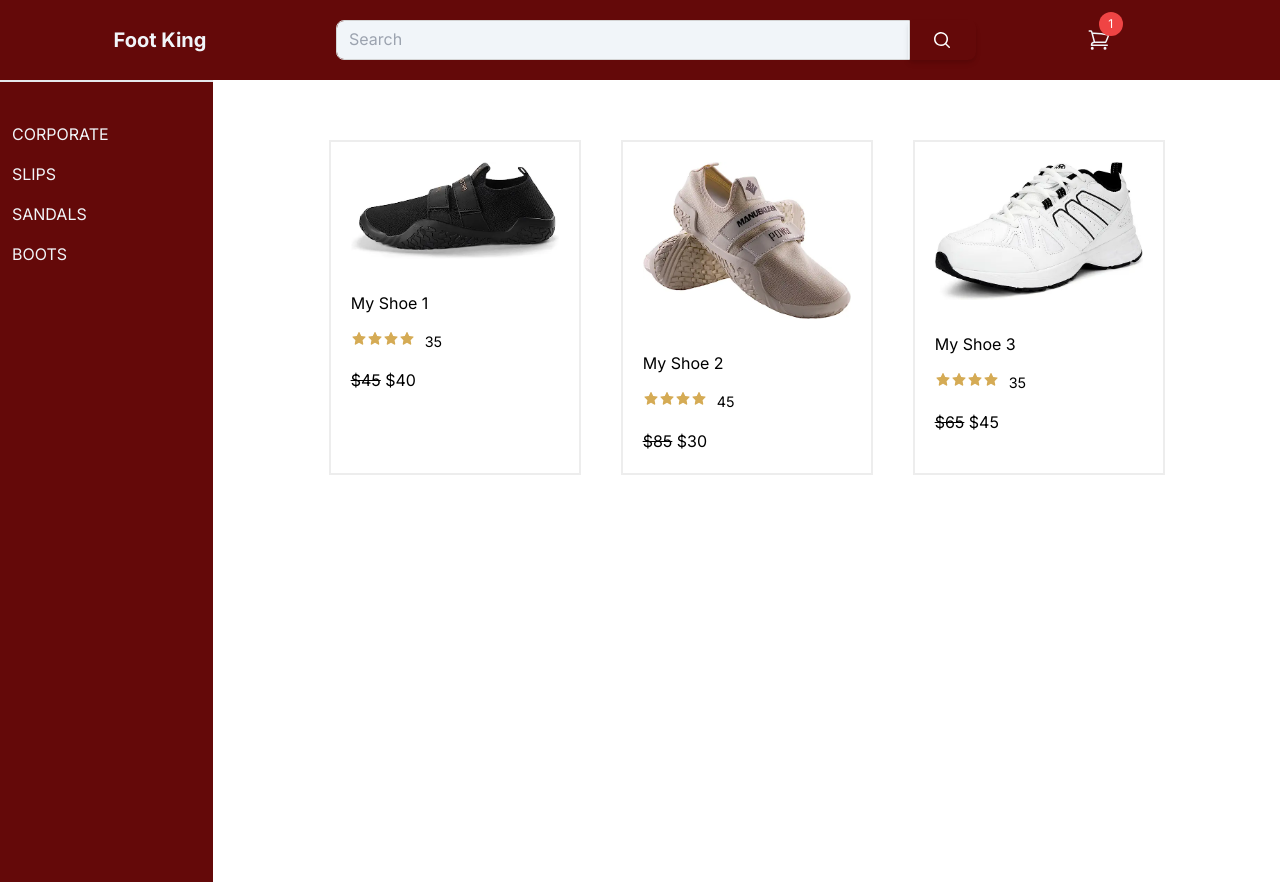
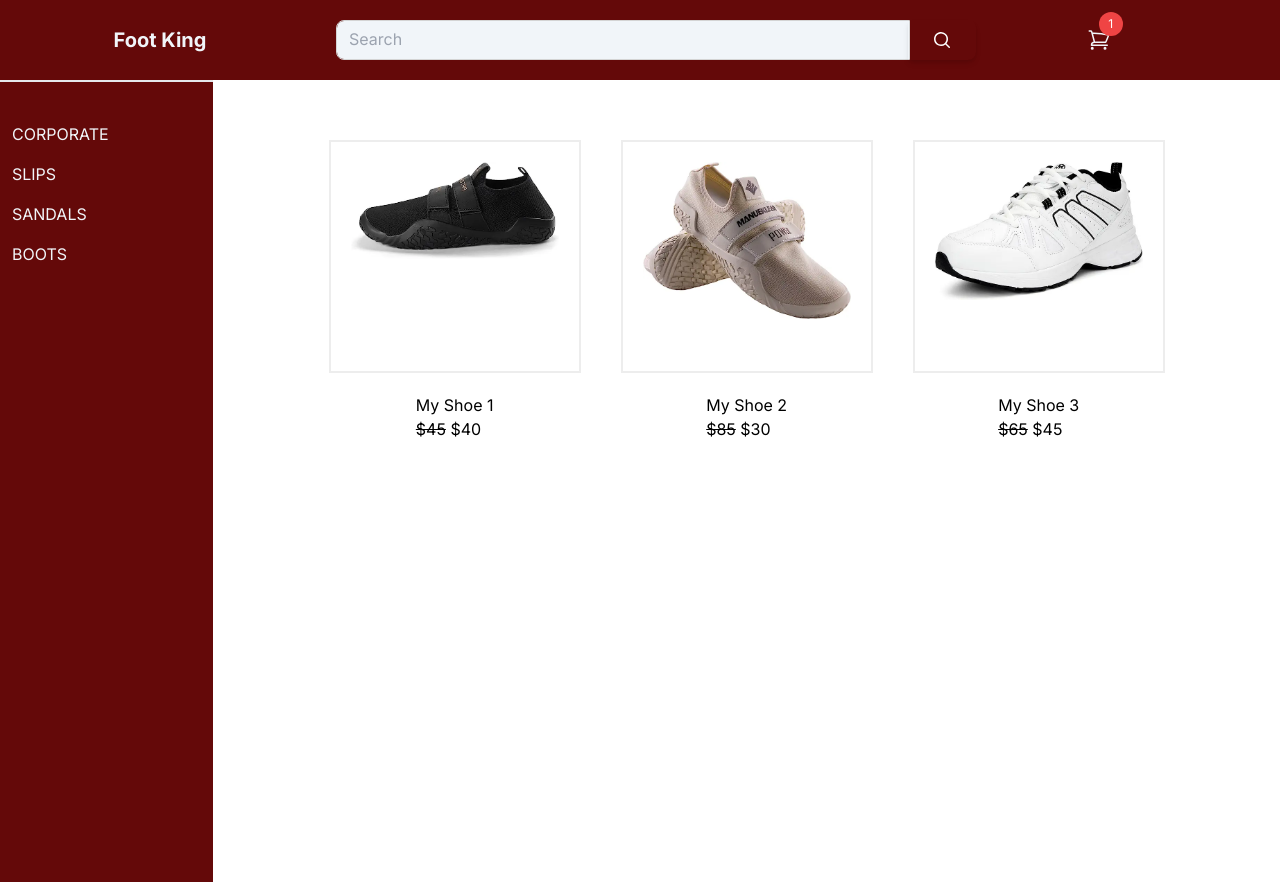
Before and after one commit to greglacinto/foot-place, a Next.js app: page / in a window 1280 px wide. Built offline with nearby package versions, Linux system fonts and the light colour scheme.

Commit message:
modified home page card style

```diff
--- a/app/components/card.tsx
+++ b/app/components/card.tsx
@@ -4,7 +4,8 @@ import '../styles/card.css'
 const Card = ({ img, title, star, reviews, prevPrice, newPrice }: any) => {
   return (
     <>
-      <section className="card">
+      <section className="grid grid-rows-2 grid-flow-col gap-4">
+        <div className="card">
           <Image
             src={img}
             alt={title}
@@ -12,20 +13,22 @@ const Card = ({ img, title, star, reviews, prevPrice, newPrice }: any) => {
             height={500}
             className="card-img"
           />
-        <div className="card-details">
+        </div>
+        <div className="mx-auto">
+          <div className="">
             <h3 className="card-title">{title}</h3>
-          <section className="card-reviews">
-            {star} {star} {star} {star}
-            <span className="total-reviews">{reviews}</span>
-          </section>
+
             <section className="card-price">
               <div className="price">
                 <del>{prevPrice}</del> {newPrice}
               </div>
+            </section>
+          </div>
+        </div>
+
 
       </section>
-        </div>
-      </section>
+
     </>
   );
 };
--- a/app/page.tsx
+++ b/app/page.tsx
@@ -24,7 +24,7 @@ export default function Home(){
           className="flex basis-1/6 px-1 border-t-2 bg-foot-red-500"
         />
         <div className="space-x-4 mx-auto mt-10">
-          <Items className="flex basis-3/4 px-5"/>
+          <Items className="flex"/>
         </div>
       </div>
 
--- a/app/styles/card.css
+++ b/app/styles/card.css
@@ -20,18 +20,8 @@
   margin-bottom: 2rem; object-fit:cover;
 }
 
-.card-details {
-  /* position: absolute;
-  bottom: 0; */
-}
-
 .card-title {
-  margin-bottom: 1rem;
-}
-
-.card-reviews {
-  margin-bottom: 1rem;
-  display: flex;
+  margin-top: -1rem;
 }
 
 .rating-star {
```
Lines whose indentation alone changed are shown as unchanged.
